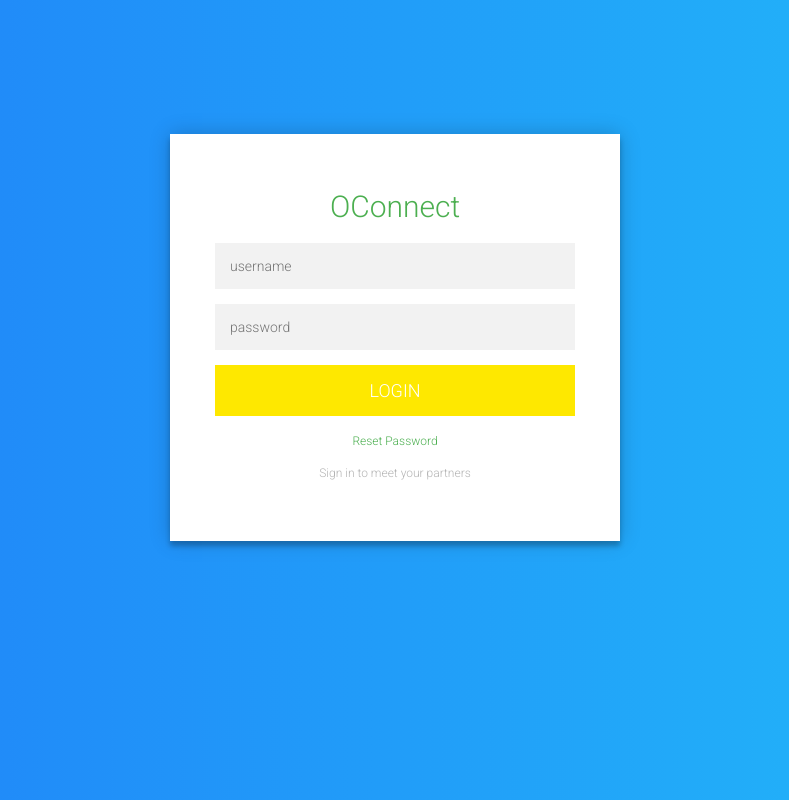
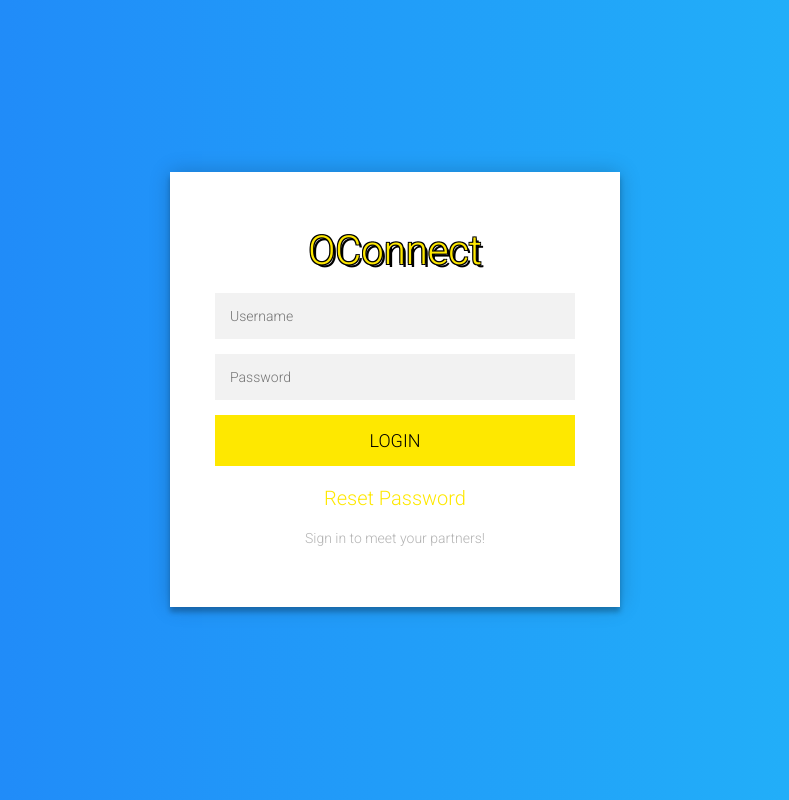
Before and after one commit to falcon24092/webProject, a plain HTML site: page index.html in a window 1280 px wide. Shown: the whole page, without its empty margins (245-1034 px from the left). Drawn offline with Linux system fonts and the light colour scheme.

Commit message:
Change Style Again

```diff
--- a/CSS/style.css
+++ b/CSS/style.css
@@ -2,7 +2,7 @@
 
 .login-page {
   width: 720px;
-  padding: 10% 0 0;
+  padding: 13% 0 0;
   margin: auto;
 }
 .form {
@@ -34,27 +34,36 @@
   width: 100%;
   border: 0;
   padding: 15px;
-  color: #FFFFFF;
+  color: #000000;
   font-size: 18px;
+
   -webkit-transition: all 0.3 ease;
   transition: all 0.3 ease;
   cursor: pointer;
 }
 .form button:hover,.form button:active,.form button:focus {
-  background: #43A047;
+  background: #BFB010;
 }
 .form .message {
-  margin: 18px 0 0;
+  margin: 20px 0 0;
   color: #b3b3b3;
-  font-size: 12px;
+  font-size: 14px;
 }
 .form .topic {
   margin: 10px 0 0;
-  color: #4CAF50;
-  font-size: 30px;
+  color: #FEE800;
+  font-size: 40px;
+  text-shadow:
+  3px 3px 0 #000,
+-1px -1px 0 #000,
+ 1px -1px 0 #000,
+ -1px 1px 0 #000,
+  1px 1px 0 #000;
+
 }
 .form .message a {
-  color: #4CAF50;
+  color: #FEE800;
+  font-size: 20px;
   text-decoration: none;
 }
 .form .register-form {
--- a/index.html
+++ b/index.html
@@ -11,11 +11,11 @@
 
     <form class="login-form">
       <p class="topic">OConnect</p><br>
-      <input type="text" placeholder="username" />
-      <input type="password" placeholder="password" />
+      <input type="text" placeholder="Username" />
+      <input type="password" placeholder="Password" />
       <button>login</button>
       <p class="message"><a href="#">Reset Password</a></p>
-      <p class="message">Sign in to meet your partners</p>
+      <p class="message">Sign in to meet your partners!</p>
     </form>
 
   </div>
```
